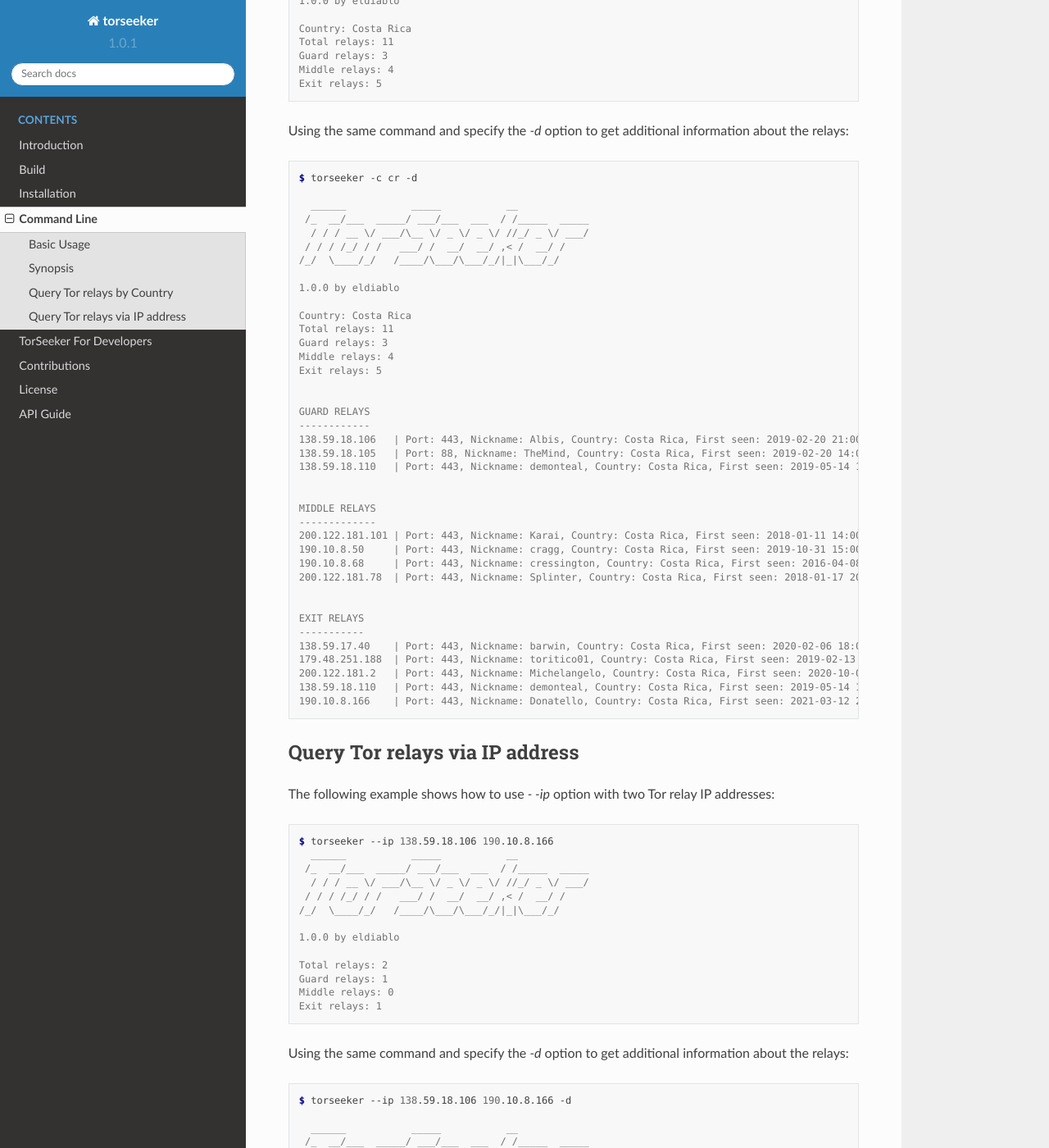
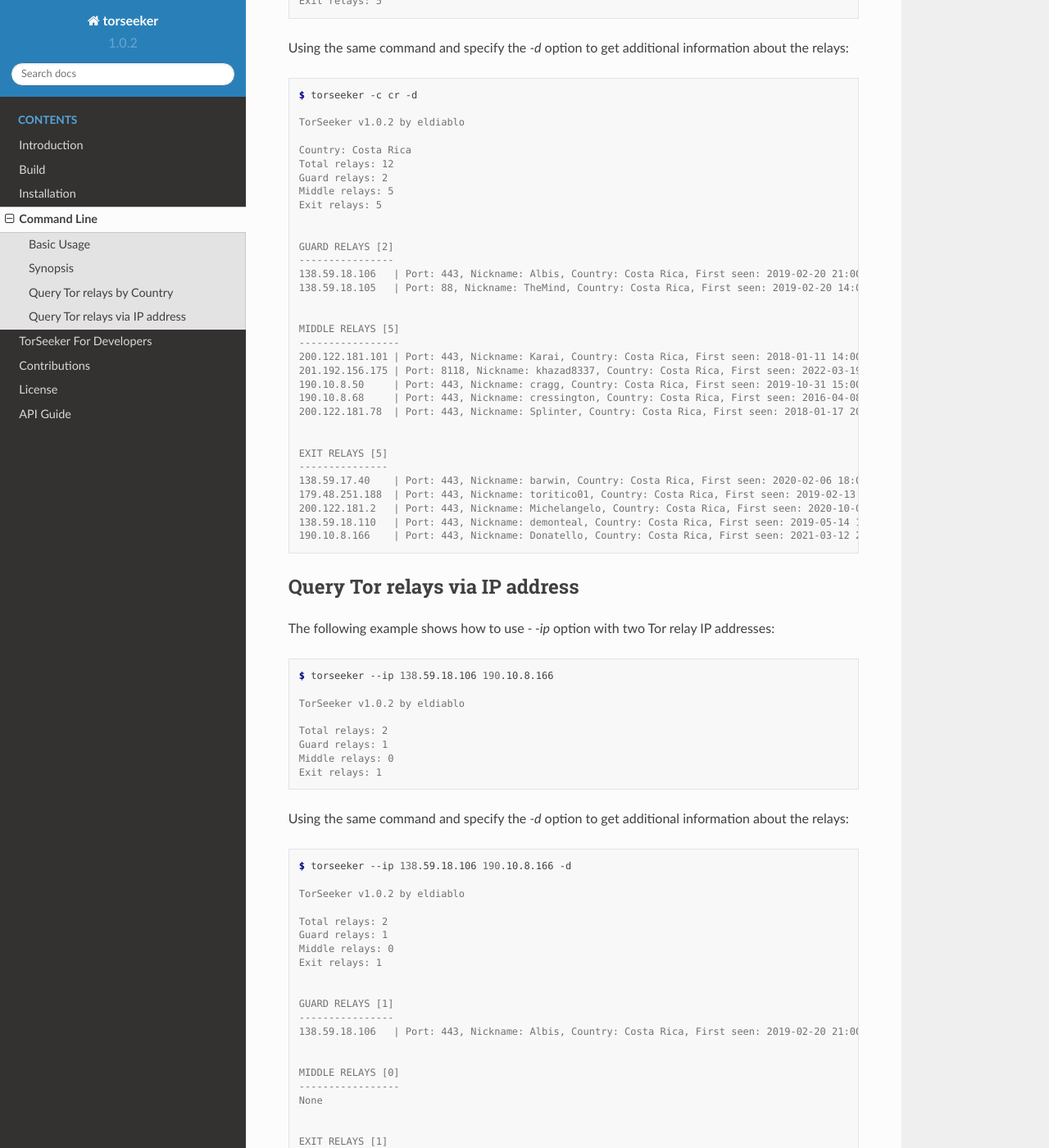
Before and after one commit to rwprimitives/tor-seeker, a Sphinx documentation site: the page built from docs/source/command_line.rst, in a window 1280 px wide and 1400 px high, scrolled down 957 px. Shown: the whole window at 82% size. Built offline with Sphinx 7.4.7 and the Read the Docs theme 2.0.0, drawn with Linux system fonts in a browser that asks for light colours; some of the changed text lies outside the part shown.

Commit message:
Updated sphinx documentation and *md files to reflect the recent fix made in the output of TorSeeker. Updated version to v1.0.2

```diff
--- a/docs/source/command_line.rst
+++ b/docs/source/command_line.rst
@@ -39,18 +39,12 @@
 
     $ torseeker -c cr
 
-      ______           _____           __
-     /_  __/___  _____/ ___/___  ___  / /_____  _____
-      / / / __ \/ ___/\__ \/ _ \/ _ \/ //_/ _ \/ ___/
-     / / / /_/ / /   ___/ /  __/  __/ ,< /  __/ /
-    /_/  \____/_/   /____/\___/\___/_/|_|\___/_/
-
-    1.0.0 by eldiablo
+    TorSeeker v1.0.2 by eldiablo
 
     Country: Costa Rica
-    Total relays: 11
-    Guard relays: 3
-    Middle relays: 4
+    Total relays: 12
+    Guard relays: 2
+    Middle relays: 5
     Exit relays: 5
 
 
@@ -60,43 +54,37 @@
 
     $ torseeker -c cr -d
 
-      ______           _____           __
-     /_  __/___  _____/ ___/___  ___  / /_____  _____
-      / / / __ \/ ___/\__ \/ _ \/ _ \/ //_/ _ \/ ___/
-     / / / /_/ / /   ___/ /  __/  __/ ,< /  __/ /
-    /_/  \____/_/   /____/\___/\___/_/|_|\___/_/
-
-    1.0.0 by eldiablo
+    TorSeeker v1.0.2 by eldiablo
 
     Country: Costa Rica
-    Total relays: 11
-    Guard relays: 3
-    Middle relays: 4
+    Total relays: 12
+    Guard relays: 2
+    Middle relays: 5
     Exit relays: 5
 
 
-    GUARD RELAYS
-    ------------
-    138.59.18.106   | Port: 443, Nickname: Albis, Country: Costa Rica, First seen: 2019-02-20 21:00:00, Last seen: 2022-02-13 03:00:00, Last restarted: 2021-11-13 06:06:04
-    138.59.18.105   | Port: 88, Nickname: TheMind, Country: Costa Rica, First seen: 2019-02-20 14:00:00, Last seen: 2022-02-13 03:00:00, Last restarted: 2021-10-29 16:06:04
-    138.59.18.110   | Port: 443, Nickname: demonteal, Country: Costa Rica, First seen: 2019-05-14 18:00:00, Last seen: 2022-02-13 03:00:00, Last restarted: 2022-01-11 18:41:11
+    GUARD RELAYS [2]
+    ----------------
+    138.59.18.106   | Port: 443, Nickname: Albis, Country: Costa Rica, First seen: 2019-02-20 21:00:00, Last seen: 2022-03-24 02:00:00, Last restarted: 2022-02-24 02:11:04
+    138.59.18.105   | Port: 88, Nickname: TheMind, Country: Costa Rica, First seen: 2019-02-20 14:00:00, Last seen: 2022-03-24 02:00:00, Last restarted: 2022-02-17 06:16:04
 
 
-    MIDDLE RELAYS
-    -------------
-    200.122.181.101 | Port: 443, Nickname: Karai, Country: Costa Rica, First seen: 2018-01-11 14:00:00, Last seen: 2022-02-13 03:00:00, Last restarted: 2021-10-21 11:21:08
-    190.10.8.50     | Port: 443, Nickname: cragg, Country: Costa Rica, First seen: 2019-10-31 15:00:00, Last seen: 2022-02-13 03:00:00, Last restarted: 2022-01-04 21:26:19
-    190.10.8.68     | Port: 443, Nickname: cressington, Country: Costa Rica, First seen: 2016-04-08 16:00:00, Last seen: 2022-02-13 03:00:00, Last restarted: 2022-01-08 22:56:28
-    200.122.181.78  | Port: 443, Nickname: Splinter, Country: Costa Rica, First seen: 2018-01-17 20:00:00, Last seen: 2022-02-13 03:00:00, Last restarted: 2021-06-30 21:23:25
+    MIDDLE RELAYS [5]
+    -----------------
+    200.122.181.101 | Port: 443, Nickname: Karai, Country: Costa Rica, First seen: 2018-01-11 14:00:00, Last seen: 2022-03-24 02:00:00, Last restarted: 2022-03-16 19:21:09
+    201.192.156.175 | Port: 8118, Nickname: khazad8337, Country: Costa Rica, First seen: 2022-03-19 16:00:00, Last seen: 2022-03-24 02:00:00, Last restarted: 2022-03-19 15:20:08
+    190.10.8.50     | Port: 443, Nickname: cragg, Country: Costa Rica, First seen: 2019-10-31 15:00:00, Last seen: 2022-03-24 02:00:00, Last restarted: 2022-02-19 23:07:03
+    190.10.8.68     | Port: 443, Nickname: cressington, Country: Costa Rica, First seen: 2016-04-08 16:00:00, Last seen: 2022-03-24 02:00:00, Last restarted: 2022-01-08 22:56:28
+    200.122.181.78  | Port: 443, Nickname: Splinter, Country: Costa Rica, First seen: 2018-01-17 20:00:00, Last seen: 2022-03-24 02:00:00, Last restarted: 2021-06-30 21:23:25
 
 
-    EXIT RELAYS
-    -----------
-    138.59.17.40    | Port: 443, Nickname: barwin, Country: Costa Rica, First seen: 2020-02-06 18:00:00, Last seen: 2022-02-13 03:00:00, Last restarted: 2021-11-24 10:22:18, IPv6: 2803:6900:533:1:216:3eff:fe70:a38, IPv6 Port: 443
-    179.48.251.188  | Port: 443, Nickname: toritico01, Country: Costa Rica, First seen: 2019-02-13 15:00:00, Last seen: 2022-02-13 03:00:00, Last restarted: 2021-06-08 19:40:19
-    200.122.181.2   | Port: 443, Nickname: Michelangelo, Country: Costa Rica, First seen: 2020-10-02 16:00:00, Last seen: 2022-02-13 03:00:00, Last restarted: 2021-06-18 03:22:29
-    138.59.18.110   | Port: 443, Nickname: demonteal, Country: Costa Rica, First seen: 2019-05-14 18:00:00, Last seen: 2022-02-13 03:00:00, Last restarted: 2022-01-11 18:41:11
-    190.10.8.166    | Port: 443, Nickname: Donatello, Country: Costa Rica, First seen: 2021-03-12 20:00:00, Last seen: 2022-02-13 03:00:00, Last restarted: 2022-01-04 22:48:54
+    EXIT RELAYS [5]
+    ---------------
+    138.59.17.40    | Port: 443, Nickname: barwin, Country: Costa Rica, First seen: 2020-02-06 18:00:00, Last seen: 2022-03-24 02:00:00, Last restarted: 2021-11-24 10:22:18, IPv6: 2803:6900:533:1:216:3eff:fe70:a38, IPv6 Port: 443
+    179.48.251.188  | Port: 443, Nickname: toritico01, Country: Costa Rica, First seen: 2019-02-13 15:00:00, Last seen: 2022-03-24 02:00:00, Last restarted: 2022-02-21 10:10:31
+    200.122.181.2   | Port: 443, Nickname: Michelangelo, Country: Costa Rica, First seen: 2020-10-02 16:00:00, Last seen: 2022-03-24 02:00:00, Last restarted: 2022-03-16 19:11:08
+    138.59.18.110   | Port: 443, Nickname: demonteal, Country: Costa Rica, First seen: 2019-05-14 18:00:00, Last seen: 2022-03-24 02:00:00, Last restarted: 2022-03-23 12:51:11
+    190.10.8.166    | Port: 443, Nickname: Donatello, Country: Costa Rica, First seen: 2021-03-12 20:00:00, Last seen: 2022-03-24 02:00:00, Last restarted: 2022-01-04 22:48:54
 
 
 Query Tor relays via IP address
@@ -107,18 +95,14 @@
 .. code-block:: console
 
     $ torseeker --ip 138.59.18.106 190.10.8.166
-      ______           _____           __
-     /_  __/___  _____/ ___/___  ___  / /_____  _____
-      / / / __ \/ ___/\__ \/ _ \/ _ \/ //_/ _ \/ ___/
-     / / / /_/ / /   ___/ /  __/  __/ ,< /  __/ /
-    /_/  \____/_/   /____/\___/\___/_/|_|\___/_/
 
-    1.0.0 by eldiablo
+    TorSeeker v1.0.2 by eldiablo
 
     Total relays: 2
     Guard relays: 1
     Middle relays: 0
     Exit relays: 1
+
 
 Using the same command and specify the `-d` option to get additional information about the relays:
 
@@ -126,13 +110,7 @@
 
     $ torseeker --ip 138.59.18.106 190.10.8.166 -d
 
-      ______           _____           __
-     /_  __/___  _____/ ___/___  ___  / /_____  _____
-      / / / __ \/ ___/\__ \/ _ \/ _ \/ //_/ _ \/ ___/
-     / / / /_/ / /   ___/ /  __/  __/ ,< /  __/ /
-    /_/  \____/_/   /____/\___/\___/_/|_|\___/_/
-
-    1.0.0 by eldiablo
+    TorSeeker v1.0.2 by eldiablo
 
     Total relays: 2
     Guard relays: 1
@@ -140,16 +118,16 @@
     Exit relays: 1
 
 
-    GUARD RELAYS
-    ------------
-    138.59.18.106   | Port: 443, Nickname: Albis, Country: Costa Rica, First seen: 2019-02-20 21:00:00, Last seen: 2022-02-13 03:00:00, Last restarted: 2021-11-13 06:06:04
+    GUARD RELAYS [1]
+    ----------------
+    138.59.18.106   | Port: 443, Nickname: Albis, Country: Costa Rica, First seen: 2019-02-20 21:00:00, Last seen: 2022-03-24 02:00:00, Last restarted: 2022-02-24 02:11:04
 
 
-    MIDDLE RELAYS
-    -------------
+    MIDDLE RELAYS [0]
+    -----------------
     None
 
 
-    EXIT RELAYS
-    -----------
-    190.10.8.166    | Port: 443, Nickname: Donatello, Country: Costa Rica, First seen: 2021-03-12 20:00:00, Last seen: 2022-02-13 03:00:00, Last restarted: 2022-01-04 22:48:54
+    EXIT RELAYS [1]
+    ---------------
+    190.10.8.166    | Port: 443, Nickname: Donatello, Country: Costa Rica, First seen: 2021-03-12 20:00:00, Last seen: 2022-03-24 02:00:00, Last restarted: 2022-01-04 22:48:54
--- a/docs/source/develop.rst
+++ b/docs/source/develop.rst
@@ -13,11 +13,14 @@
 
     >>> from torseeker import torseeker
     >>> ts = torseeker.TorSeeker()
-    >>> ts.query_relays_by_country("br")
+    >>> ts.query_relays_by_country("cr")
     1
     >>> torseeker.print_relay_info(ts.get_exit_relays())
-    187.20.55.213   | Port: 9090, Nickname: arbitrium, Country: Brazil, First seen: 2017-08-08 19:00:00, Last seen: 2022-02-21 20:00:00, Last restarted: 2022-01-31 22:07:13
-    189.84.21.44    | Port: 443, Nickname: tauro, Country: Brazil, First seen: 2016-03-23 17:00:00, Last seen: 2022-02-21 20:00:00, Last restarted: 2022-02-03 14:16:15
+    138.59.17.40    | Port: 443, Nickname: barwin, Country: Costa Rica, First seen: 2020-02-06 18:00:00, Last seen: 2022-03-24 02:00:00, Last restarted: 2021-11-24 10:22:18, IPv6: 2803:6900:533:1:216:3eff:fe70:a38, IPv6 Port: 443
+    179.48.251.188  | Port: 443, Nickname: toritico01, Country: Costa Rica, First seen: 2019-02-13 15:00:00, Last seen: 2022-03-24 02:00:00, Last restarted: 2022-02-21 10:10:31
+    200.122.181.2   | Port: 443, Nickname: Michelangelo, Country: Costa Rica, First seen: 2020-10-02 16:00:00, Last seen: 2022-03-24 02:00:00, Last restarted: 2022-03-16 19:11:08
+    138.59.18.110   | Port: 443, Nickname: demonteal, Country: Costa Rica, First seen: 2019-05-14 18:00:00, Last seen: 2022-03-24 02:00:00, Last restarted: 2022-03-23 12:51:11
+    190.10.8.166    | Port: 443, Nickname: Donatello, Country: Costa Rica, First seen: 2021-03-12 20:00:00, Last seen: 2022-03-24 02:00:00, Last restarted: 2022-01-04 22:48:54
 
 
 Importing via Python Script
@@ -48,16 +51,15 @@
 
 .. code-block:: console
 
-    138.59.18.106   | Port: 443, Nickname: Albis, Country: Costa Rica, First seen: 2019-02-20 21:00:00, Last seen: 2022-03-20 18:00:00, Last restarted: 2022-02-24 02:11:04
-    138.59.18.105   | Port: 88, Nickname: TheMind, Country: Costa Rica, First seen: 2019-02-20 14:00:00, Last seen: 2022-03-20 18:00:00, Last restarted: 2022-02-17 06:16:04
-    138.59.17.40    | Port: 443, Nickname: barwin, Country: Costa Rica, First seen: 2020-02-06 18:00:00, Last seen: 2022-03-20 18:00:00, Last restarted: 2021-11-24 10:22:18, IPv6: 2803:6900:533:1:216:3eff:fe70:a38, IPv6 Port: 443
-    179.48.251.188  | Port: 443, Nickname: toritico01, Country: Costa Rica, First seen: 2019-02-13 15:00:00, Last seen: 2022-03-20 18:00:00, Last restarted: 2022-02-21 10:10:31
-    200.122.181.101 | Port: 443, Nickname: Karai, Country: Costa Rica, First seen: 2018-01-11 14:00:00, Last seen: 2022-03-20 18:00:00, Last restarted: 2022-03-16 19:21:09
-    201.192.156.175 | Port: 8118, Nickname: khazad8337, Country: Costa Rica, First seen: 2022-03-05 14:00:00, Last seen: 2022-03-19 15:00:00, Last restarted: 2022-03-08 17:46:50
-    201.192.156.175 | Port: 8118, Nickname: khazad8337, Country: Costa Rica, First seen: 2022-03-19 16:00:00, Last seen: 2022-03-20 18:00:00, Last restarted: 2022-03-19 15:20:08
-    200.122.181.2   | Port: 443, Nickname: Michelangelo, Country: Costa Rica, First seen: 2020-10-02 16:00:00, Last seen: 2022-03-20 18:00:00, Last restarted: 2022-03-16 19:11:08
-    138.59.18.110   | Port: 443, Nickname: demonteal, Country: Costa Rica, First seen: 2019-05-14 18:00:00, Last seen: 2022-03-20 18:00:00, Last restarted: 2022-03-04 12:06:13
-    190.10.8.50     | Port: 443, Nickname: cragg, Country: Costa Rica, First seen: 2019-10-31 15:00:00, Last seen: 2022-03-20 18:00:00, Last restarted: 2022-02-19 23:07:03
-    190.10.8.68     | Port: 443, Nickname: cressington, Country: Costa Rica, First seen: 2016-04-08 16:00:00, Last seen: 2022-03-20 18:00:00, Last restarted: 2022-01-08 22:56:28
-    200.122.181.78  | Port: 443, Nickname: Splinter, Country: Costa Rica, First seen: 2018-01-17 20:00:00, Last seen: 2022-03-20 18:00:00, Last restarted: 2021-06-30 21:23:25
-    190.10.8.166    | Port: 443, Nickname: Donatello, Country: Costa Rica, First seen: 2021-03-12 20:00:00, Last seen: 2022-03-20 18:00:00, Last restarted: 2022-01-04 22:48:54
+    138.59.18.106   | Port: 443, Nickname: Albis, Country: Costa Rica, First seen: 2019-02-20 21:00:00, Last seen: 2022-03-24 02:00:00, Last restarted: 2022-02-24 02:11:04
+    138.59.18.105   | Port: 88, Nickname: TheMind, Country: Costa Rica, First seen: 2019-02-20 14:00:00, Last seen: 2022-03-24 02:00:00, Last restarted: 2022-02-17 06:16:04
+    138.59.17.40    | Port: 443, Nickname: barwin, Country: Costa Rica, First seen: 2020-02-06 18:00:00, Last seen: 2022-03-24 02:00:00, Last restarted: 2021-11-24 10:22:18, IPv6: 2803:6900:533:1:216:3eff:fe70:a38, IPv6 Port: 443
+    179.48.251.188  | Port: 443, Nickname: toritico01, Country: Costa Rica, First seen: 2019-02-13 15:00:00, Last seen: 2022-03-24 02:00:00, Last restarted: 2022-02-21 10:10:31
+    200.122.181.101 | Port: 443, Nickname: Karai, Country: Costa Rica, First seen: 2018-01-11 14:00:00, Last seen: 2022-03-24 02:00:00, Last restarted: 2022-03-16 19:21:09
+    201.192.156.175 | Port: 8118, Nickname: khazad8337, Country: Costa Rica, First seen: 2022-03-19 16:00:00, Last seen: 2022-03-24 02:00:00, Last restarted: 2022-03-19 15:20:08
+    200.122.181.2   | Port: 443, Nickname: Michelangelo, Country: Costa Rica, First seen: 2020-10-02 16:00:00, Last seen: 2022-03-24 02:00:00, Last restarted: 2022-03-16 19:11:08
+    138.59.18.110   | Port: 443, Nickname: demonteal, Country: Costa Rica, First seen: 2019-05-14 18:00:00, Last seen: 2022-03-24 02:00:00, Last restarted: 2022-03-23 12:51:11
+    190.10.8.50     | Port: 443, Nickname: cragg, Country: Costa Rica, First seen: 2019-10-31 15:00:00, Last seen: 2022-03-24 02:00:00, Last restarted: 2022-02-19 23:07:03
+    190.10.8.68     | Port: 443, Nickname: cressington, Country: Costa Rica, First seen: 2016-04-08 16:00:00, Last seen: 2022-03-24 02:00:00, Last restarted: 2022-01-08 22:56:28
+    200.122.181.78  | Port: 443, Nickname: Splinter, Country: Costa Rica, First seen: 2018-01-17 20:00:00, Last seen: 2022-03-24 02:00:00, Last restarted: 2021-06-30 21:23:25
+    190.10.8.166    | Port: 443, Nickname: Donatello, Country: Costa Rica, First seen: 2021-03-12 20:00:00, Last seen: 2022-03-24 02:00:00, Last restarted: 2022-01-04 22:48:54
--- a/setup.cfg
+++ b/setup.cfg
@@ -1,6 +1,6 @@
 [metadata]
 name = torseeker
-version = 1.0.1
+version = 1.0.2
 author = eldiablo
 author_email = avsarria@gmail.com
 description = A tool used to query information about Tor relays by using a two letter country code or via Tor IP addresses.
```
Also changed, not shown: CHANGELOG.md (+6 -0 lines), DEVELOP.md (+18 -16 lines), README.md (+37 -61 lines), 1 other file.
